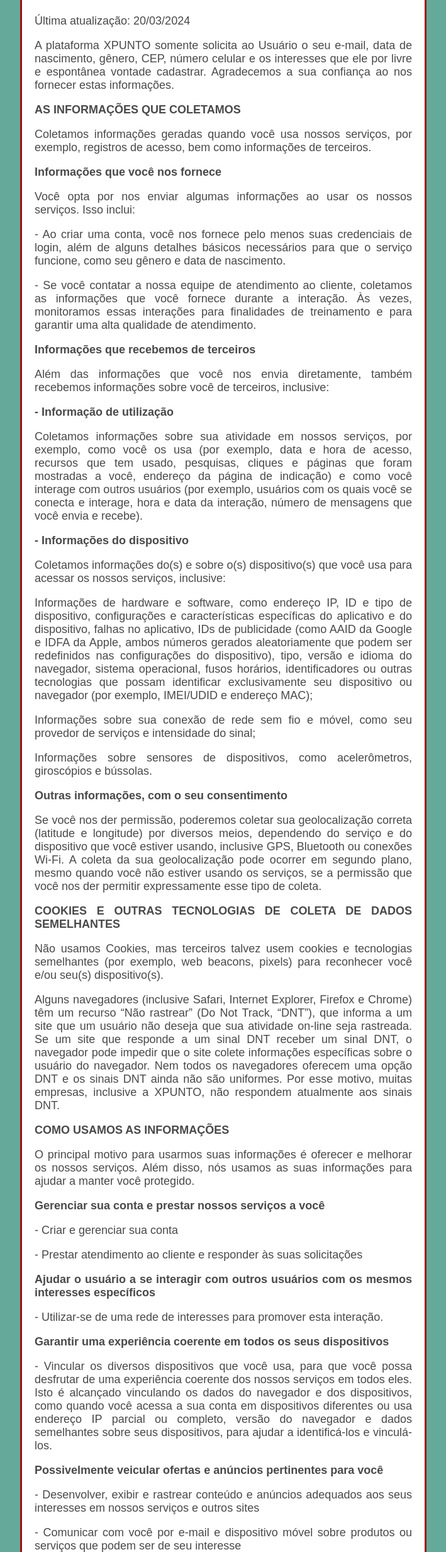
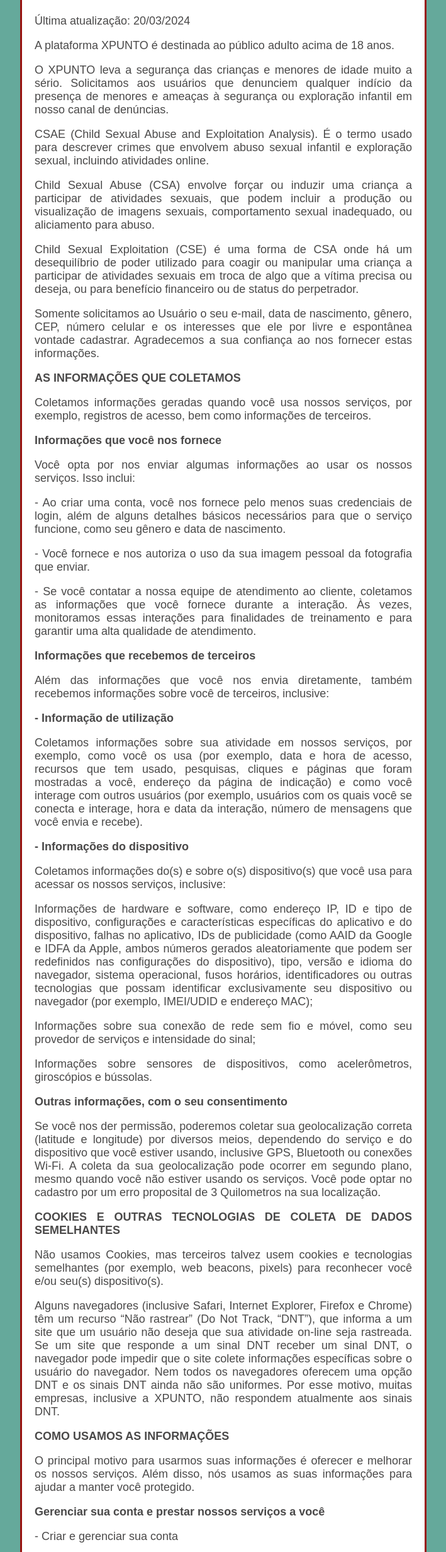
Before and after one commit to SergioDellErba/xpunto-txt-politica-privacidade, a plain HTML site: page index.html in a window 1280 px wide. Shown: the part 96-2560 px from the top of the page at 63% size, without its empty margins (284-993 px from the left). Drawn offline with Linux system fonts and the light colour scheme.

Commit message:
LGPD nova

```diff
--- a/index.html
+++ b/index.html
@@ -52,7 +52,12 @@
         <h1>LGPD</h1>
         <p>Última atualização: 20/03/2024</p>
 
-<p>A plataforma XPUNTO somente solicita ao Usuário o seu e-mail, data de nascimento, gênero, CEP, número celular e os interesses que ele por livre e espontânea vontade cadastrar. Agradecemos a sua confiança ao nos fornecer estas informações.</p>
+<p>A plataforma XPUNTO é destinada ao público adulto acima de 18 anos.</p>
+<p>O XPUNTO leva a segurança das crianças e menores de idade muito a sério. Solicitamos aos usuários que denunciem qualquer indício da presença de menores e ameaças à segurança ou exploração infantil em nosso canal de denúncias.</p>
+<p>CSAE (Child Sexual Abuse and Exploitation Analysis). É o termo usado para descrever crimes que envolvem abuso sexual infantil e exploração sexual, incluindo atividades online.</p>
+<p>Child Sexual Abuse (CSA) envolve forçar ou induzir uma criança a participar de atividades sexuais, que podem incluir a produção ou visualização de imagens sexuais, comportamento sexual inadequado, ou aliciamento para abuso. </p>
+<p>Child Sexual Exploitation (CSE) é uma forma de CSA onde há um desequilíbrio de poder utilizado para coagir ou manipular uma criança a participar de atividades sexuais em troca de algo que a vítima precisa ou deseja, ou para benefício financeiro ou de status do perpetrador.</p>
+<p>Somente solicitamos ao Usuário o seu e-mail, data de nascimento, gênero, CEP, número celular e os interesses que ele por livre e espontânea vontade cadastrar. Agradecemos a sua confiança ao nos fornecer estas informações.</p>
 
 <strong>
     <p>AS INFORMAÇÕES QUE COLETAMOS</p>
@@ -63,6 +68,7 @@
 </strong>
 <p>Você opta por nos enviar algumas informações ao usar os nossos serviços. Isso inclui:</p>
 <p>-	Ao criar uma conta, você nos fornece pelo menos suas credenciais de login, além de alguns detalhes básicos necessários para que o serviço funcione, como seu gênero e data de nascimento.</p>
+<p>- Você fornece e nos autoriza o uso da sua imagem pessoal da fotografia que enviar.</p>
 <p>-	Se você contatar a nossa equipe de atendimento ao cliente, coletamos as informações que você fornece durante a interação. Às vezes, monitoramos essas interações para finalidades de treinamento e para garantir uma alta qualidade de atendimento.</p>
 <strong>
     <p>Informações que recebemos de terceiros</p>
@@ -82,7 +88,7 @@
 <strong>
     <p>Outras informações, com o seu consentimento</p>
 </strong>
-<p>Se você nos der permissão, poderemos coletar sua geolocalização correta (latitude e longitude) por diversos meios, dependendo do serviço e do dispositivo que você estiver usando, inclusive GPS, Bluetooth ou conexões Wi-Fi. A coleta da sua geolocalização pode ocorrer em segundo plano, mesmo quando você não estiver usando os serviços, se a permissão que você nos der permitir expressamente esse tipo de coleta.</p>
+<p>Se você nos der permissão, poderemos coletar sua geolocalização correta (latitude e longitude) por diversos meios, dependendo do serviço e do dispositivo que você estiver usando, inclusive GPS, Bluetooth ou conexões Wi-Fi. A coleta da sua geolocalização pode ocorrer em segundo plano, mesmo quando você não estiver usando os serviços. Você pode optar no cadastro por um erro proposital de 3 Quilometros na sua localização.</p>
 <strong>
     <p>COOKIES E OUTRAS TECNOLOGIAS DE COLETA DE DADOS SEMELHANTES</p>
 </strong>
@@ -101,15 +107,6 @@
     <p>Ajudar o usuário a se interagir com outros usuários com os mesmos interesses específicos</p>
 </strong>
 <p>-	Utilizar-se de uma rede de interesses para promover esta interação.</p>
-<strong>
-    <p>Garantir uma experiência coerente em todos os seus dispositivos</p>
-</strong>
-<p>-	Vincular os diversos dispositivos que você usa, para que você possa desfrutar de uma experiência coerente dos nossos serviços em todos eles. Isto é alcançado vinculando os dados do navegador e dos dispositivos, como quando você acessa a sua conta em dispositivos diferentes ou usa endereço IP parcial ou completo, versão do navegador e dados semelhantes sobre seus dispositivos, para ajudar a identificá-los e vinculá-los.</p>
-<strong>
-    <p>Possivelmente veicular ofertas e anúncios pertinentes para você</p>
-</strong>
-<p>-	Desenvolver, exibir e rastrear conteúdo e anúncios adequados aos seus interesses em nossos serviços e outros sites</p>
-<p>-	Comunicar com você por e-mail e dispositivo móvel sobre produtos ou serviços que podem ser de seu interesse</p>
 <strong>
     <p>Prevenir, detectar e combater fraudes ou outras atividades ilícitas ou não autorizadas</p>
 </strong>
@@ -135,10 +132,11 @@
     <p>Com outros usuários</p>
 </strong>
 <p>Você compartilha informações com outros usuários ao divulgar voluntariamente informações no serviço (inclusive seu perfil público). Tenha cuidado com as suas informações e tenha a certeza de que você não se importa que o conteúdo que você compartilha fique publicamente visível, pois nem você nem nós podemos controlar o que as outras pessoas fazem com as suas informações depois que você as compartilha.</p>
+<p>Você autoriza a divulgação pelo XPUNTO e tenha atenção com as imagens, interesses e possiveis dados que você divulgue, de si próprio e de outras pessoas</p>
 <strong>
     <p>-	Com nossos provedores de serviços e parceiros</p>
 </strong>
-<p>Usamos terceiros para nos ajudar a operar e melhorar os nossos serviços. Esses terceiros nos auxiliam com diversas tarefas, inclusive hospedagem e manutenção de dados, análises, atendimento ao cliente, marketing, publicidade, processamento de pagamentos e operações de segurança.</p>
+<p>Usamos terceiros por exemplo: Colocamos os usuários com interesses mútuos em contato através do Whatsapp, para nos ajudar a operar e melhorar os nossos serviços. Esses terceiros nos auxiliam com diversas tarefas, inclusive hospedagem e manutenção de dados, análises, atendimento ao cliente, marketing, publicidade, processamento de pagamentos e operações de segurança.</p>
 <p>Podemos compartilhar informações com parceiros que distribuem e nos ajudam na publicidade dos nossos serviços. Por exemplo, podemos compartilhar informações limitadas sobre você em formato não legível para humanos e com parceiros de publicidade.</p>
 <strong>
     <p>-	Para transações corporativas</p>
```
